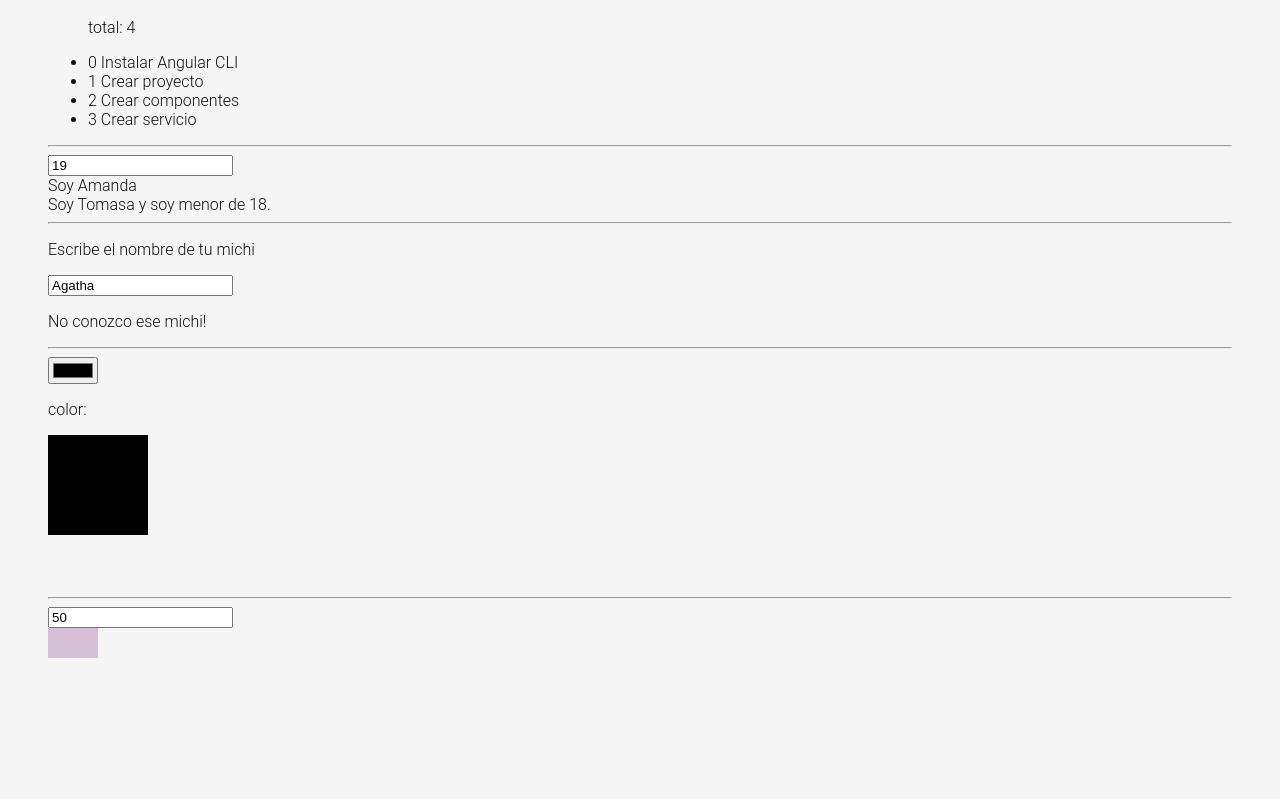
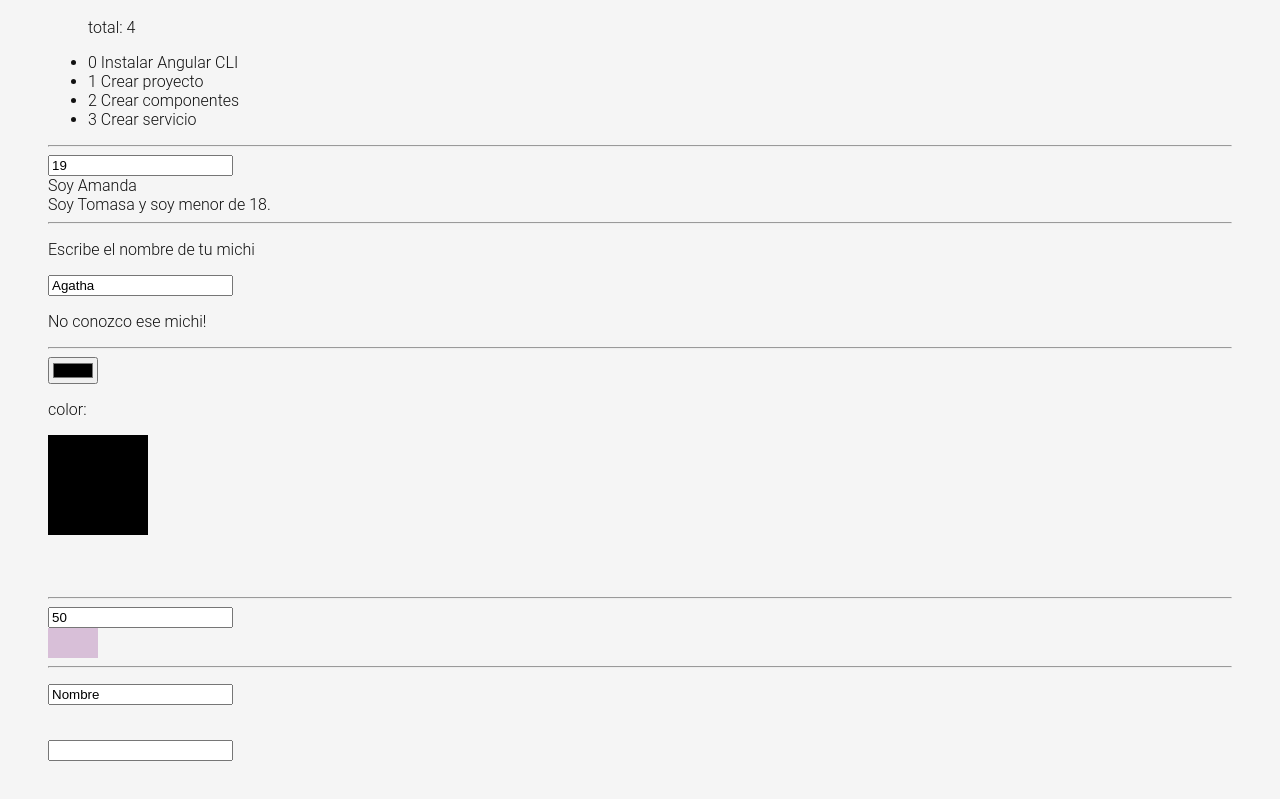
Before and after one commit to amandalimon/myday-app, an Angular app: page /labs in a window 1280 px wide. Shown: the part 1338-2137 px from the top of the page. Before the commit the page ends 2044 px from the top, so only its background shows below. Built offline with nearby package versions, Linux system fonts and the light colour scheme.

Commit message:
dynamic classes

```diff
--- a/src/app/pages/home/home.component.html
+++ b/src/app/pages/home/home.component.html
@@ -16,7 +16,7 @@
     <!-- This section should be hidden by default and shown when there are todos -->
     <section class="main">
       <ul class="todo-list">
-        <li *ngFor="let task of tasks(); index as i">
+        <li *ngFor="let task of tasks(); index as i" [class.completed]="task.completed">
           <div class="view">
             <input class="toggle" type="checkbox" [checked]="task.completed" (change)="updateTask(i)" />
             <label>{{task.title}}</label>
@@ -24,7 +24,6 @@
           </div>
           <input class="edit" value="Learn JavaScript" />
         </li>
-
         <!--
         <li>
           <div class="view">
--- a/src/app/pages/labs/labs.component.css
+++ b/src/app/pages/labs/labs.component.css
@@ -7,3 +7,14 @@
   display: block;
   background-color: thistle;
 }
+
+.message-error {
+  background-color: tomato;
+  color: white;
+  opacity: 0;
+  transition: all linear .5s;
+}
+
+.message-error.show {
+  opacity: 1;
+}
--- a/src/app/pages/labs/labs.component.html
+++ b/src/app/pages/labs/labs.component.html
@@ -70,4 +70,15 @@
 
   <input type="number" [formControl]="widthCtrl" />
   <span class="box" [style.width.px]="widthCtrl.value"></span>
+  <hr />
+
+  <p>
+    <input type="text" [formControl]="nameCtrl" /> <br />
+    <span class="message-error" [class.show]="nameCtrl.invalid && nameCtrl.touched">
+      Nombre incorrecto
+    </span>
+  </p>
+  <p>
+    <input type="text" />
+  </p>
 </div>
--- a/src/app/pages/labs/labs.component.ts
+++ b/src/app/pages/labs/labs.component.ts
@@ -1,6 +1,6 @@
 import { Component, signal } from '@angular/core';
 import { CommonModule } from '@angular/common';
-import { FormControl, ReactiveFormsModule } from '@angular/forms';
+import { FormControl, ReactiveFormsModule, Validators } from '@angular/forms';
 
 @Component({
   selector: 'app-labs',
@@ -31,6 +31,13 @@
   colorCtrl = new FormControl();
   widthCtrl = new FormControl(50, {
     nonNullable: true,
+  });
+  nameCtrl = new FormControl('Nombre', {
+    nonNullable: true,
+    validators: [
+      Validators.required,
+      Validators.minLength(3)
+    ]
   });
 
   constructor() {
```
